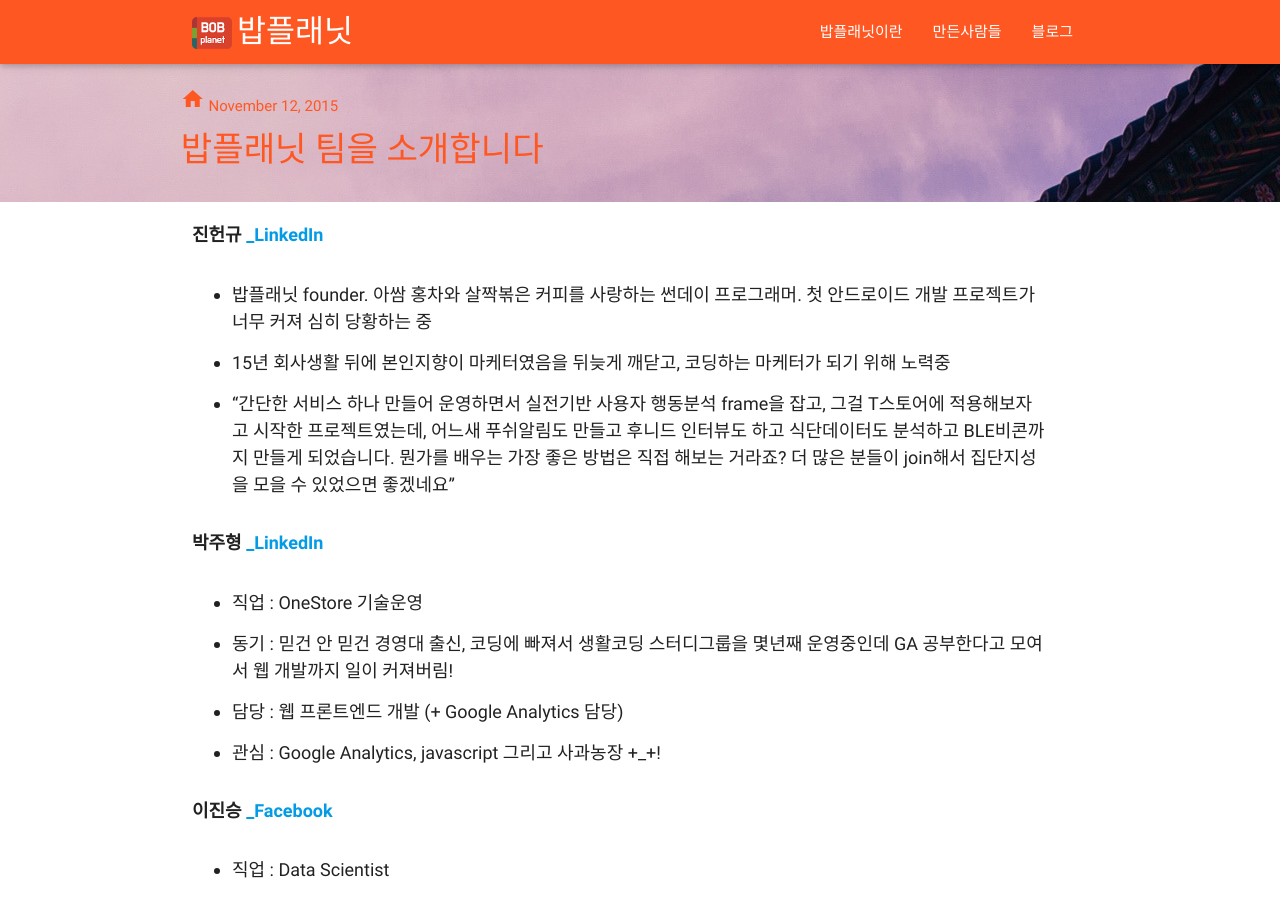
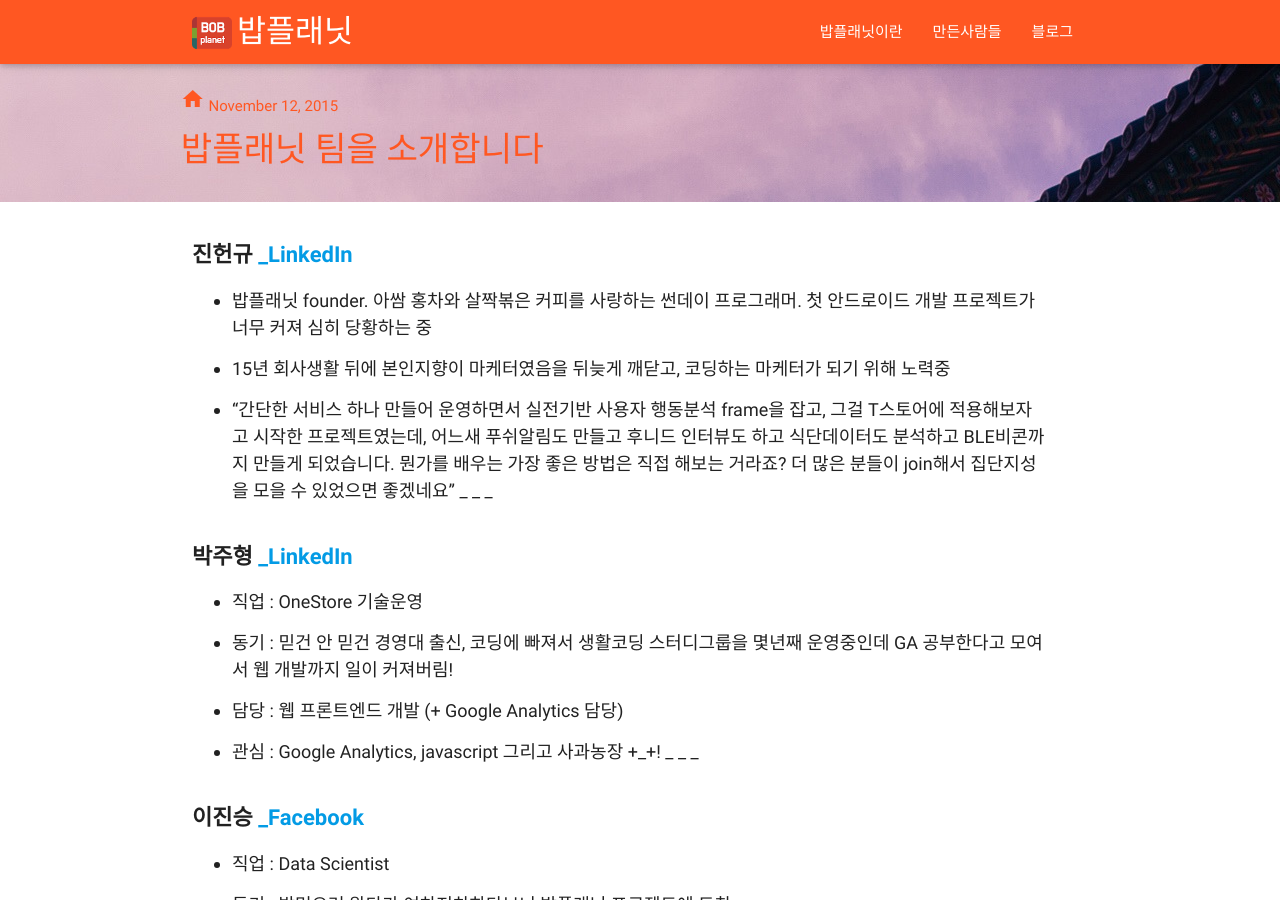
Before and after one commit to bobplanet/bobplanet.github.io, a Jekyll site: the page built from _posts/blog/2015-11-12-team-introduction.markdown, in a window 1280 px wide and 900 px high. Built offline with Jekyll 4.4.1, drawn with Linux system fonts in a browser that asks for light colours; nearby versions of some CDN libraries; comment, search, counter and statistics services are not loaded; some of the changed text lies outside the part shown.

Commit message:
sentence break 추가

```diff
--- a/_posts/blog/2015-11-12-team-introduction.markdown
+++ b/_posts/blog/2015-11-12-team-introduction.markdown
@@ -6,21 +6,22 @@
 author: 밥플래닛 팀
 ---
 
-**진헌규 [_LinkedIn](http://kr.linkedin.com/HeonkyuJin)**
+##### **진헌규 [_LinkedIn](http://kr.linkedin.com/HeonkyuJin)**
 
 - 밥플래닛 founder. 아쌈 홍차와 살짝볶은 커피를 사랑하는 썬데이 프로그래머. 첫 안드로이드 개발 프로젝트가 너무 커져 심히 당황하는 중
 - 15년 회사생활 뒤에 본인지향이 마케터였음을 뒤늦게 깨닫고, 코딩하는 마케터가 되기 위해 노력중
 - "간단한 서비스 하나 만들어 운영하면서 실전기반 사용자 행동분석 frame을 잡고, 그걸 T스토어에 적용해보자고 시작한 프로젝트였는데, 어느새 푸쉬알림도 만들고 후니드 인터뷰도 하고 식단데이터도 분석하고 BLE비콘까지 만들게 되었습니다. 뭔가를 배우는 가장 좋은 방법은 직접 해보는 거라죠? 더 많은 분들이 join해서 집단지성을 모을 수 있었으면 좋겠네요"
+_ _ _
 
-**박주형 [_LinkedIn](http://kr.linkedin.com/in/dusskapark/)**
+##### **박주형 [_LinkedIn](http://kr.linkedin.com/in/dusskapark/)**
 
 - 직업 : OneStore 기술운영
 - 동기 : 믿건 안 믿건 경영대 출신, 코딩에 빠져서 생활코딩 스터디그룹을 몇년째 운영중인데 GA 공부한다고 모여서 웹 개발까지 일이 커져버림!
 - 담당 : 웹 프론트엔드 개발 (+ Google Analytics 담당)
 - 관심 : Google Analytics, javascript 그리고 사과농장 +_+!
+_ _ _
 
-
-**이진승 [_Facebook](https://www.facebook.com/jjiinn.lee)**
+##### **이진승 [_Facebook](https://www.facebook.com/jjiinn.lee)**
 
 - 직업 : Data Scientist
 - 동기 : 밥먹으러 왔다가 여차저차하다보니 밥플래닛 프로젝트에 도착
@@ -28,7 +29,9 @@
 - 경력 : DAM, Aquamarine 만들었음
 - 관심 : Data Visualization, Beer, Surfing
 
-**신정섭 [_Facebook](https://www.facebook.com/jungseob.shin)**
+_ _ _
+
+##### **신정섭 [_Facebook](https://www.facebook.com/jungseob.shin)**
 
 - 막 합류한 SK planet 개발자. 풀스택 개발자를 꿈만 꾸는중.
 - 회사에서 시키는 대로 개발했더니 겉모양만 풀스택
@@ -39,13 +42,19 @@
 - 재미있는 사내 프로젝트에 합류하게 되서 정말 기쁩니다!
 - 디자인하는 개발자를 꿈꾸면서 Sketch에 대해서 관심을 갖는 중입니다.
 
-**전성호 [_twitter](http://www.twitter.com/readymadeboy)**
+_ _ _
+
+
+##### **전성호 [_twitter](http://www.twitter.com/readymadeboy)**
 
 - 밥플래닛에서는 글쟁이와 마케팅. T스토어에서는 결제/검색/기타 잡무.
 - 데이터를 잘 만지고 잘 보는 기획자를 지향하지만 노는 걸 너무 좋아해서 문제.
 - 관심사 : 타로 리딩, 지속가능하게 잘 사는 법, 각종 테크뉴스.
 
-**장활훈 [_Facebook](https://www.facebook.com/hwalhoon.jang)**
+_ _ _
+
+
+##### **장활훈 [_Facebook](https://www.facebook.com/hwalhoon.jang)**
 
 * 직업 : 원스토어 게임 담당
 * 동기 : 원스토어 게임 사업에 필요한 data mining skill 제고
@@ -53,14 +62,18 @@
 * 관심 : Data 를 활용한 Biz Dev. 및 마케팅 efficiency 제고
 * 기타 : 게임사업팀에서 데이터쪽을 보다가 R이나 GA쪽 데이터를 보면 좋겠다고 생각하다 여기까지 왔네요. 개발력이 후달리지만 어찌저찌 팀에서 안쫓겨나고 개기고 있습니다.
 
-**김두식 [_Facebook](https://www.facebook.com/doosik.kim.71)**
+_ _ _
+
+##### **김두식 [_Facebook](https://www.facebook.com/doosik.kim.71)**
 
 * 직업 : 안드로이드 개발자
 * 개발 Product : Tstore, Tcloud, Tcloud안심백업
 * role : 안드로이드 개발자이지만 안드로이드 아니고 웹과 iOS
 * 부탁 : 잘 부탁드립니다.
 
-**정호윤 [_Facebook] (https://www.facebook.com/hoyoon.jun)**
+_ _ _
+
+##### **정호윤 [_Facebook](https://www.facebook.com/hoyoon.jun)**
 
 - 직업 : 기획, Store
 - 동기 : A부터 Z까지 해보고 싶어서
```
